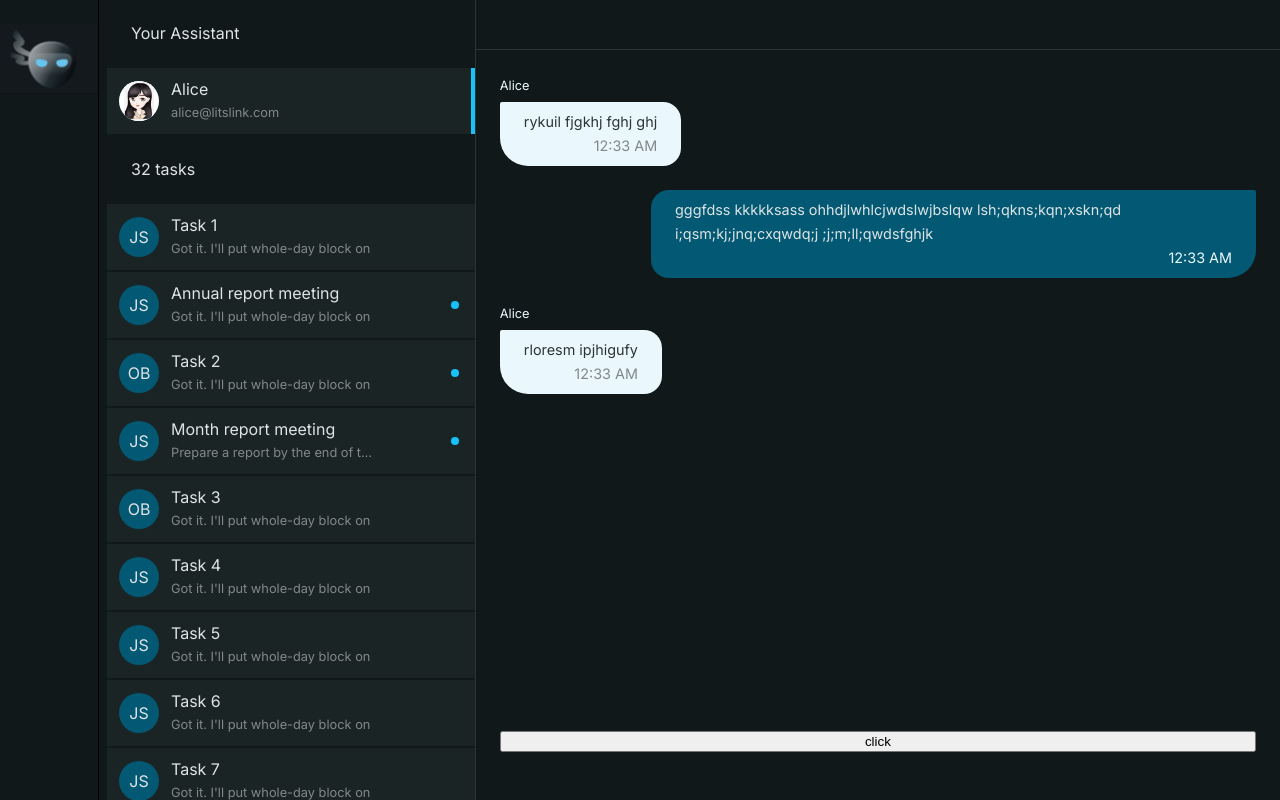
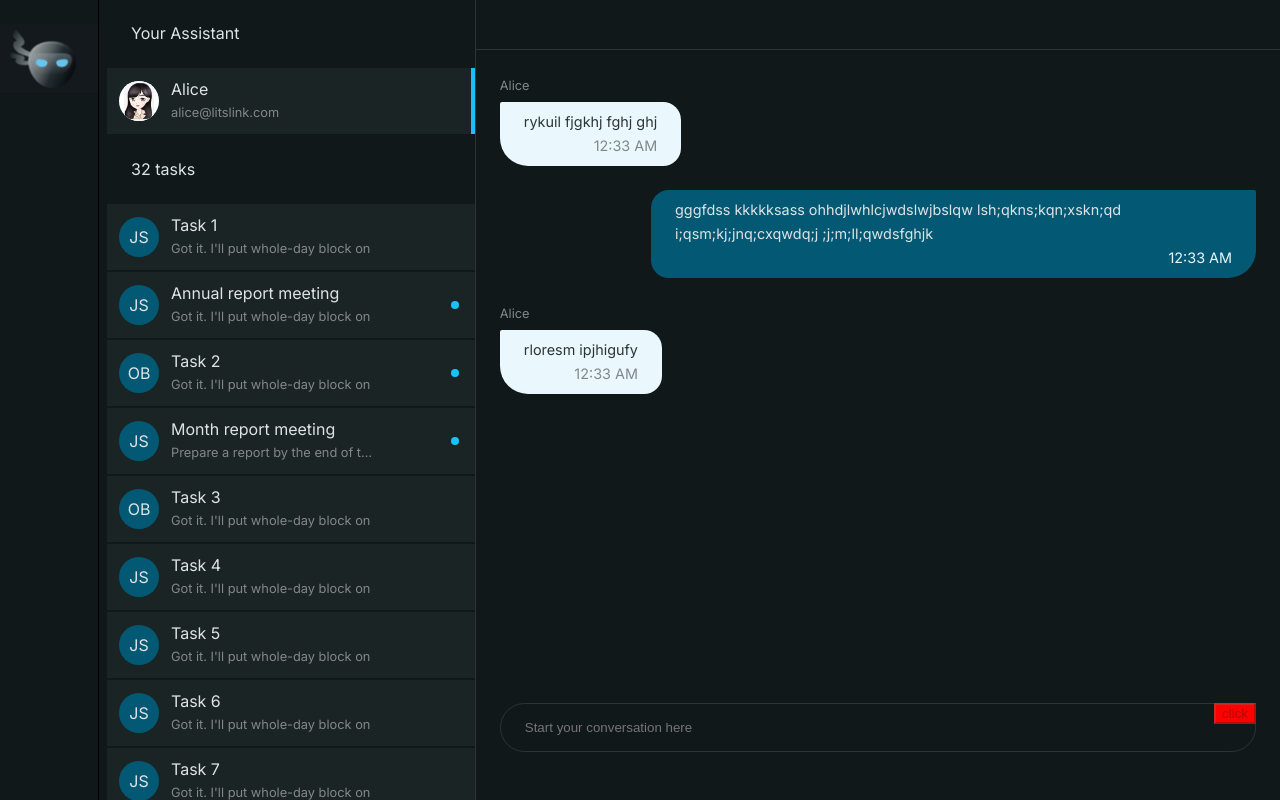
Before and after one commit to lelchek/chat_ui, a React (Create React App) app: page / in a window 1280 px wide. Built offline with nearby package versions, Linux system fonts and the light colour scheme.

Commit message:
Create Message Input

```diff
--- a/package.json
+++ b/package.json
@@ -13,6 +13,7 @@
     "classnames": "^2.3.2",
     "react": "^18.2.0",
     "react-dom": "^18.2.0",
+    "react-hook-form": "^7.43.9",
     "react-scripts": "5.0.1",
     "sass": "^1.62.1",
     "typescript": "^4.4.2",
--- a/src/components/СhatContainer/components/Message/Message.module.scss
+++ b/src/components/СhatContainer/components/Message/Message.module.scss
@@ -17,7 +17,7 @@
 .name {
   font-size: 0.8rem;
   margin-bottom: 4px;
-  color: $light-blue-1;
+  color: $light-gray-2;
 }
 
 .content {
--- /dev/null
+++ b/src/components/СhatContainer/components/NewMessageInput/NewMessageInput.module.scss
@@ -0,0 +1,31 @@
+@import 'styles/scss/base';
+
+.root {
+  position: relative;
+}
+
+.input {
+  display: block;
+  width: 100%;
+  border: 1px solid $dark-gray-2;
+  padding: 16px 24px;
+  background: transparent;
+  border-radius: 28px;
+  color: $light-gray-2;
+
+  &:hover {
+    border-color: $light-gray-2;
+  }
+  &:focus {
+    border-color: $light-gray-2;
+    outline: none;
+  }
+}
+
+.submitButton {
+  display: block;
+  position: absolute;
+  top: 0;
+  right: 0;
+  background-color: red;
+}
--- /dev/null
+++ b/src/components/СhatContainer/components/NewMessageInput/NewMessageInput.tsx
@@ -0,0 +1,32 @@
+import { useForm } from 'react-hook-form';
+import { FormState } from './types';
+import styles from './NewMessageInput.module.scss';
+
+const NewMessageInput = () => {
+  const { register, handleSubmit, watch, resetField } = useForm<FormState>();
+
+  const text = watch('text');
+
+  const handleFormSubmit = ({ text }: FormState) => {
+    // TODO:  impement submit form
+    console.log(`value`, text);
+    resetField('text');
+  };
+
+  return (
+    <form className={styles.root} onSubmit={handleSubmit(handleFormSubmit)}>
+      <input
+        autoComplete="off"
+        placeholder="Start your conversation here"
+        className={styles.input}
+        {...register('text')}
+      />
+
+      <button className={styles.submitButton} type="submit" disabled={!text}>
+        click
+      </button>
+    </form>
+  );
+};
+
+export default NewMessageInput;
--- /dev/null
+++ b/src/components/СhatContainer/components/NewMessageInput/index.ts
@@ -0,0 +1,3 @@
+import NewMessageInput from './NewMessageInput';
+
+export default NewMessageInput;
--- /dev/null
+++ b/src/components/СhatContainer/components/NewMessageInput/types.ts
@@ -0,0 +1,3 @@
+export interface FormState {
+  text: string;
+}
--- a/src/components/СhatContainer/СhatContainer.tsx
+++ b/src/components/СhatContainer/СhatContainer.tsx
@@ -1,5 +1,6 @@
-import { ChatMessage } from 'components/СhatContainer/types';
 import Message from 'components/СhatContainer/components/Message';
+import NewMessageInput from 'components/СhatContainer/components/NewMessageInput';
+import { ChatMessage } from './types';
 import styles from './СhatContainer.module.scss';
 
 const data: ChatMessage[] = [
@@ -34,8 +35,7 @@ const СhatContainer = () => {
           ))}
         </ul>
 
-        {/* TODO: add input */}
-        <button>click</button>
+        <NewMessageInput />
       </div>
     </div>
   );
```
Also changed, not shown: 1 other file (tests, documents, lock files or other folders).
